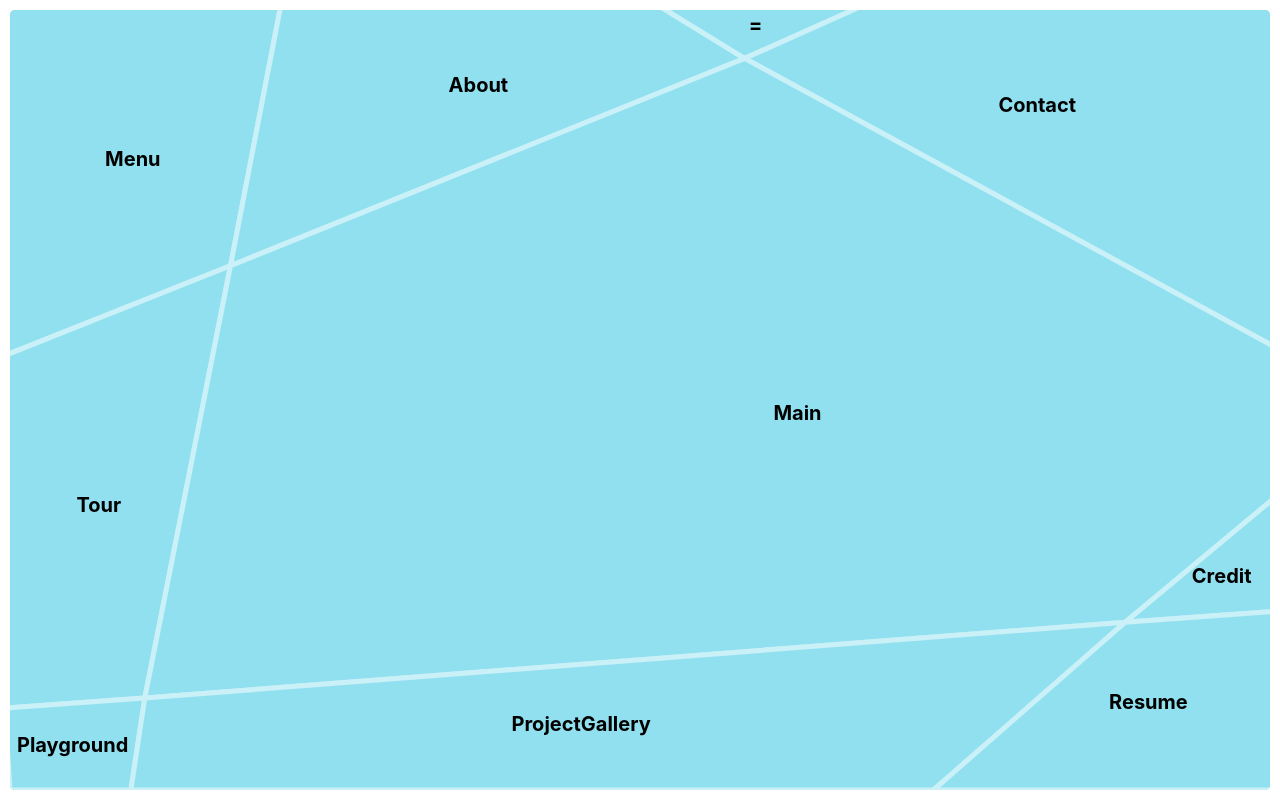
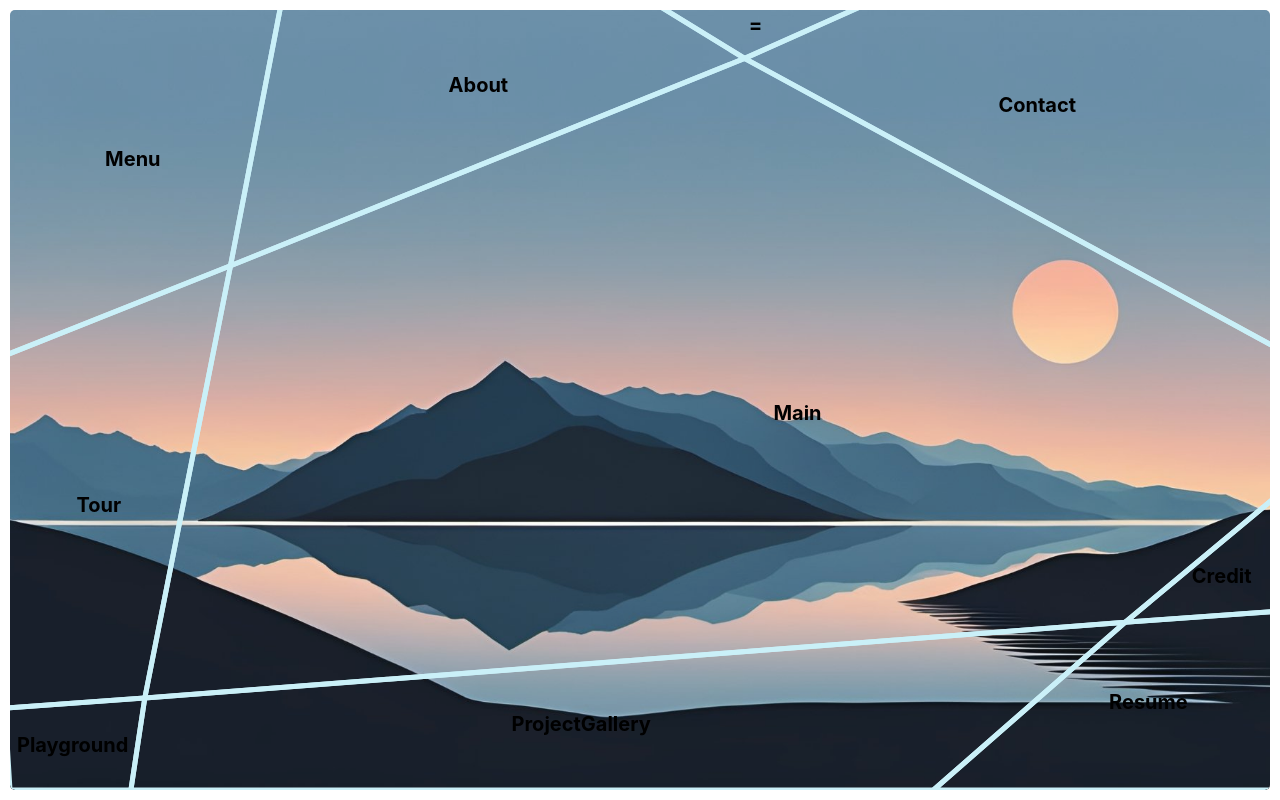
Before and after one commit to Honghui-Li-8/personal-portfolio, a React (Create React App) app: page / in a window 1280 px wide. Built offline with nearby package versions, Linux system fonts and the light colour scheme.

Commit message:
blur background

```diff
--- a/src/components/PolygonSection.tsx
+++ b/src/components/PolygonSection.tsx
@@ -1,7 +1,10 @@
 import React, { useMemo, useState } from "react";
 import Dimensions from "../constants/Dimension";
 
-const calculateCentroid = (vertices: [number, number][], dimensions:Dimensions) => {
+const calculateCentroid = (
+  vertices: [number, number][],
+  dimensions: Dimensions
+) => {
   const numPoints = vertices.length;
   const centroid = vertices.reduce(
     (acc, vertex) => {
@@ -25,8 +28,8 @@ const calculatePoints = (
   let result = "";
 
   for (let i = 0; i < vertices.length; ++i) {
-    let x:number = Math.round(vertices[i][0] * dimensions.width * 10) / 10;
-    let y:number = Math.round(vertices[i][1] * dimensions.height * 10) / 10;
+    let x: number = Math.round(vertices[i][0] * dimensions.width * 10) / 10;
+    let y: number = Math.round(vertices[i][1] * dimensions.height * 10) / 10;
 
     if (vertices[i][0] === 0) {
       x -= 5;
@@ -47,8 +50,8 @@ const calculatePoints = (
     }
   }
 
-  console.log("????????")
-  console.log(result)
+  // console.log("????????")
+  // console.log(result)
   return result;
 };
 
@@ -71,7 +74,10 @@ const PolygonSection = ({
   const handleMouseEnter = () => setHovered(true);
   const handleMouseLeave = () => setHovered(false);
 
-  const centroid = useMemo(() => calculateCentroid(vertices, dimensions), [vertices, dimensions]);
+  const centroid = useMemo(
+    () => calculateCentroid(vertices, dimensions),
+    [vertices, dimensions]
+  );
   const points = useMemo(
     () => calculatePoints(vertices, dimensions),
     [vertices, dimensions]
@@ -79,20 +85,37 @@ const PolygonSection = ({
 
   // Scaling the text on hover
   const textScale = hovered ? 1.3 : 1; // Expand the text by 30% on hover
+  const fill = hovered ? "rgb(54, 101, 145, 0.7)" : color;
 
   return (
     <g>
       <polygon
         points={points}
-        fill={color}
+        fill={fill}
         stroke="#caf0f8"
         strokeWidth="5"
+        fillOpacity={1}
+        className="backdrop-blur-md"
         style={{
           pointerEvents: "all", // Ensure only the polygon handles pointer events
+          // background: "white",
+          // backgroundColor: "white",
+          backdropFilter: "blur(10px)",
+          overflow: "hidden",
         }}
         onClick={onClick}
         onMouseEnter={handleMouseEnter}
         onMouseLeave={handleMouseLeave}
+        children={
+          <foreignObject x="10" y="10" width="300" height="100">
+            <div style={{
+              backdropFilter: "blur(10px)",
+              backgroundColor:"black"
+            }}>
+
+            </div>
+          </foreignObject>
+        }
       />
 
       {/* The polygon name text */}
--- a/src/tabs/Home.tsx
+++ b/src/tabs/Home.tsx
@@ -2,6 +2,7 @@ import React, { useEffect, useRef, useState } from "react";
 import { useNavigate } from "react-router-dom";
 import PolygonSection from "../components/PolygonSection";
 import Dimensions from "../constants/Dimension";
+import image1 from "../asset/thumb.jpeg"
 
 const Home = () => {
   const navigate = useNavigate();
@@ -27,7 +28,7 @@ const Home = () => {
     };
   }, []);
 
-  const goToTab = (tabName:string) => {
+  const goToTab = (tabName: string) => {
     navigate("/" + tabName);
   };
 
@@ -42,15 +43,27 @@ const Home = () => {
         backgroundColor: "white",
       }}
     >
+      <div style={{
+        backgroundImage: `url(${image1})`,
+        backgroundSize: 'cover',
+        backgroundPosition: 'center',
+        backgroundColor: "#cccccc",
+        width: "calc(100vw - 20px)",
+        height: "calc(100vh - 20px)",
+        borderRadius: "5px",
+        overflow: "hidden",
+      }}>
         <svg
           ref={svgContainerRef}
           style={{
             width: "calc(100vw - 20px)",
             height: "calc(100vh - 20px)",
             borderRadius: "5px",
-          backgroundColor: "lightblue",
+            backgroundColor: "rgb(217, 250, 248, 0.05)",
+            backdropFilter: "blur(0px)",
             pointerEvents: "none",
             overflow: "hidden",
+            opacity: 1,
           }}
         >
           {layout1.map((vertices, index) => {
@@ -59,20 +72,34 @@ const Home = () => {
                 key={index}
                 dimensions={dimensions}
                 vertices={vertices}
-              color="#90e0ef"
+                color="transparent"
                 name={sectionName[index]}
-              onClick={() => {goToTab(sectionName[index])}}
+                onClick={() => {
+                  goToTab(sectionName[index]);
+                }}
               />
             );
           })}
         </svg>
+      </div>
     </div>
   );
 };
 
 export default Home;
 
-const sectionName: string[] = ["Menu", "About","=", "Contact", "Tour", "Main", "Credit", "Playground", "ProjectGallery", "Resume"];
+const sectionName: string[] = [
+  "Menu",
+  "About",
+  "=",
+  "Contact",
+  "Tour",
+  "Main",
+  "Credit",
+  "Playground",
+  "ProjectGallery",
+  "Resume",
+];
 
 const layout1: [number, number][][] = [
   [
```
Also changed, not shown: src/asset/01.jpg (added), src/asset/thumb.jpeg (added). Lines whose indentation alone changed are shown as unchanged.
